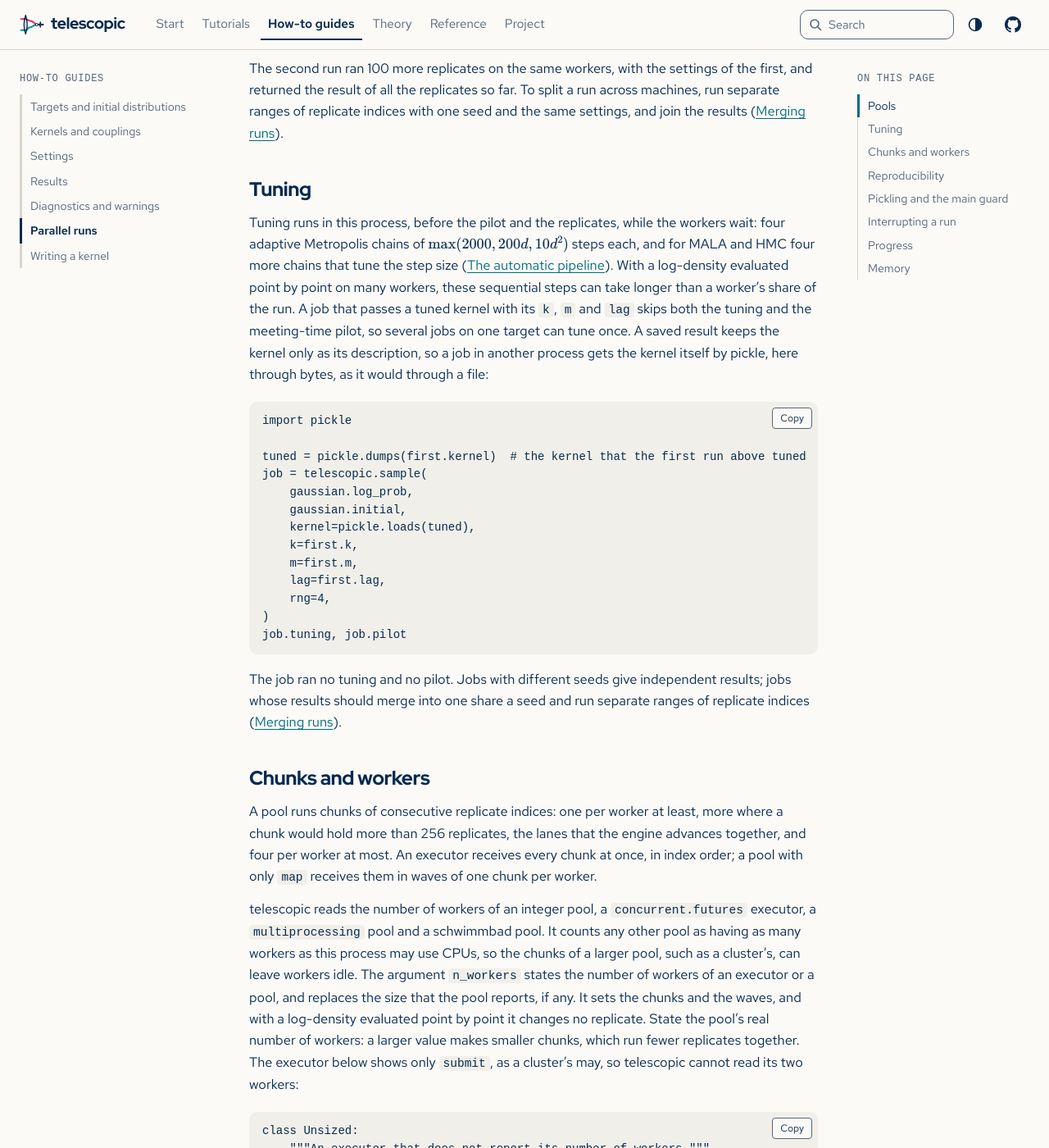
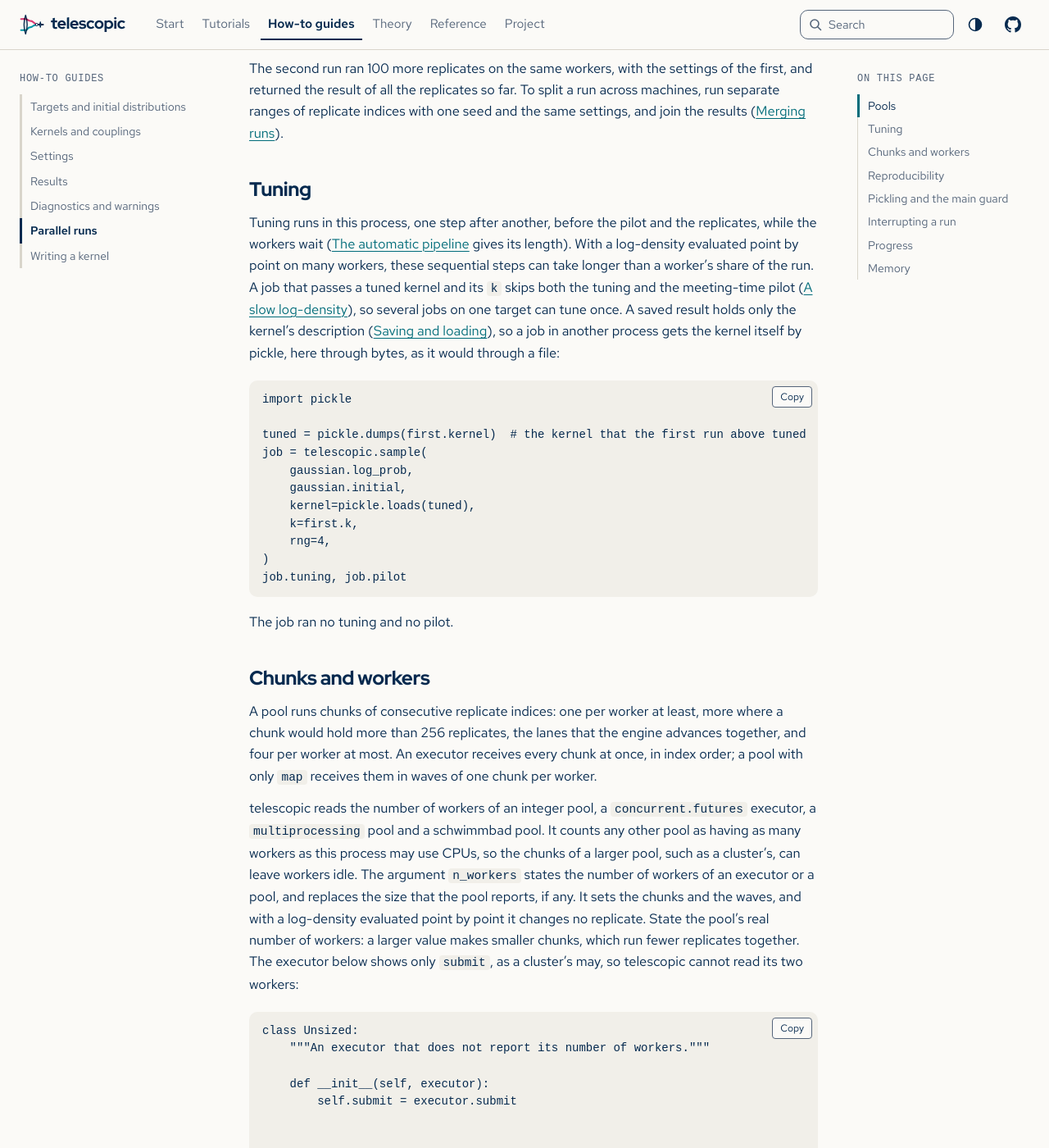
Before and after one commit to joshspeagle/telescopic, a Sphinx documentation site: the page built from docs/guide/parallel.md, in a window 1280 px wide and 1400 px high, scrolled down 1131 px. Shown: the whole window at 82% size. Built offline with Sphinx 7.4.7, drawn with Linux system fonts in a browser that asks for light colours; some web fonts are replaced.

Commit message:
Keep in the guide's Tuning section only what it alone states
The section repeated the pilot's length, the rules that skip tuning and the pilot, what a saved result keeps and the paragraph above it on merging; it now links their homes, and its cell passes k alone, from which m and lag follow.

Co-Authored-By: Claude Fable 5.2 <noreply@anthropic.com>
Claude-Session: https://claude.ai/code/session_01JkqiRme7m1GkuqNnbDowQy

````diff
--- a/docs/guide/parallel.md
+++ b/docs/guide/parallel.md
@@ -68,15 +68,16 @@ and join the results ([Merging runs](results.md#merging-runs)).
 
 ## Tuning
 
-Tuning runs in this process, before the pilot and the replicates, while the workers
-wait: four adaptive Metropolis chains of $\max(2000, 200d, 10d^2)$ steps each, and for
-MALA and HMC four more chains that tune the step size
-([The automatic pipeline](settings.md#the-automatic-pipeline)). With a log-density
-evaluated point by point on many workers, these sequential steps can take longer than a
-worker's share of the run. A job that passes a tuned kernel with its `k`, `m` and `lag`
-skips both the tuning and the meeting-time pilot, so several jobs on one target can tune
-once. A saved result keeps the kernel only as its description, so a job in another
-process gets the kernel itself by pickle, here through bytes, as it would through a file:
+Tuning runs in this process, one step after another, before the pilot and the
+replicates, while the workers wait
+([The automatic pipeline](settings.md#the-automatic-pipeline) gives its length). With a
+log-density evaluated point by point on many workers, these sequential steps can take
+longer than a worker's share of the run. A job that passes a tuned kernel and its `k`
+skips both the tuning and the meeting-time pilot
+([A slow log-density](settings.md#a-slow-log-density)), so several jobs on one target
+can tune once. A saved result holds only the kernel's description
+([Saving and loading](results.md#saving-and-loading)), so a job in another process gets
+the kernel itself by pickle, here through bytes, as it would through a file:
 
 ```{code-cell} python
 import pickle
@@ -87,8 +88,6 @@ job = telescopic.sample(
     gaussian.initial,
     kernel=pickle.loads(tuned),
     k=first.k,
-    m=first.m,
-    lag=first.lag,
     rng=4,
 )
 job.tuning, job.pilot
@@ -102,9 +101,7 @@ assert job.tuning is None and job.pilot is None
 assert (job.k, job.m, job.lag) == (first.k, first.m, first.lag)
 ```
 
-The job ran no tuning and no pilot. Jobs with different seeds give independent results;
-jobs whose results should merge into one share a seed and run separate ranges of
-replicate indices ([Merging runs](results.md#merging-runs)).
+The job ran no tuning and no pilot.
 
 ## Chunks and workers
 
````
Also changed, not shown: docs/guide/settings.md (+1 -1 lines).
